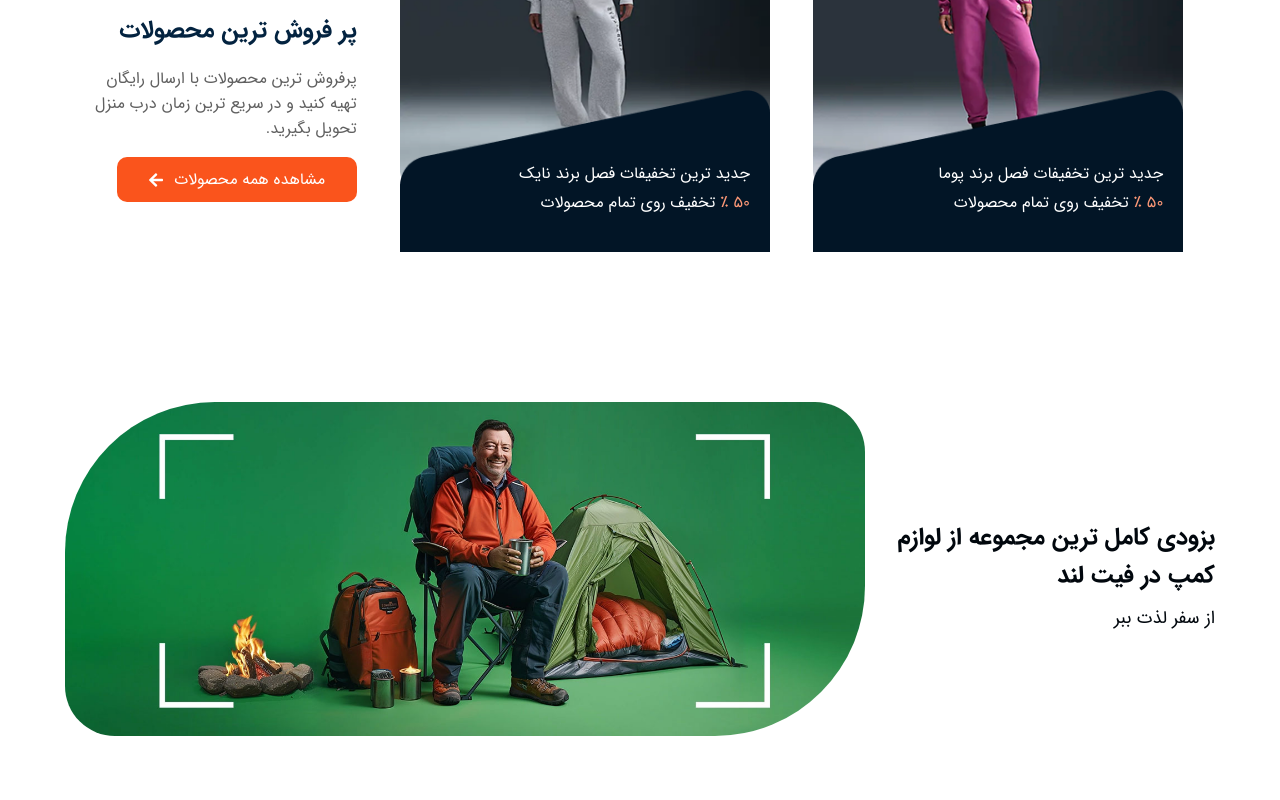
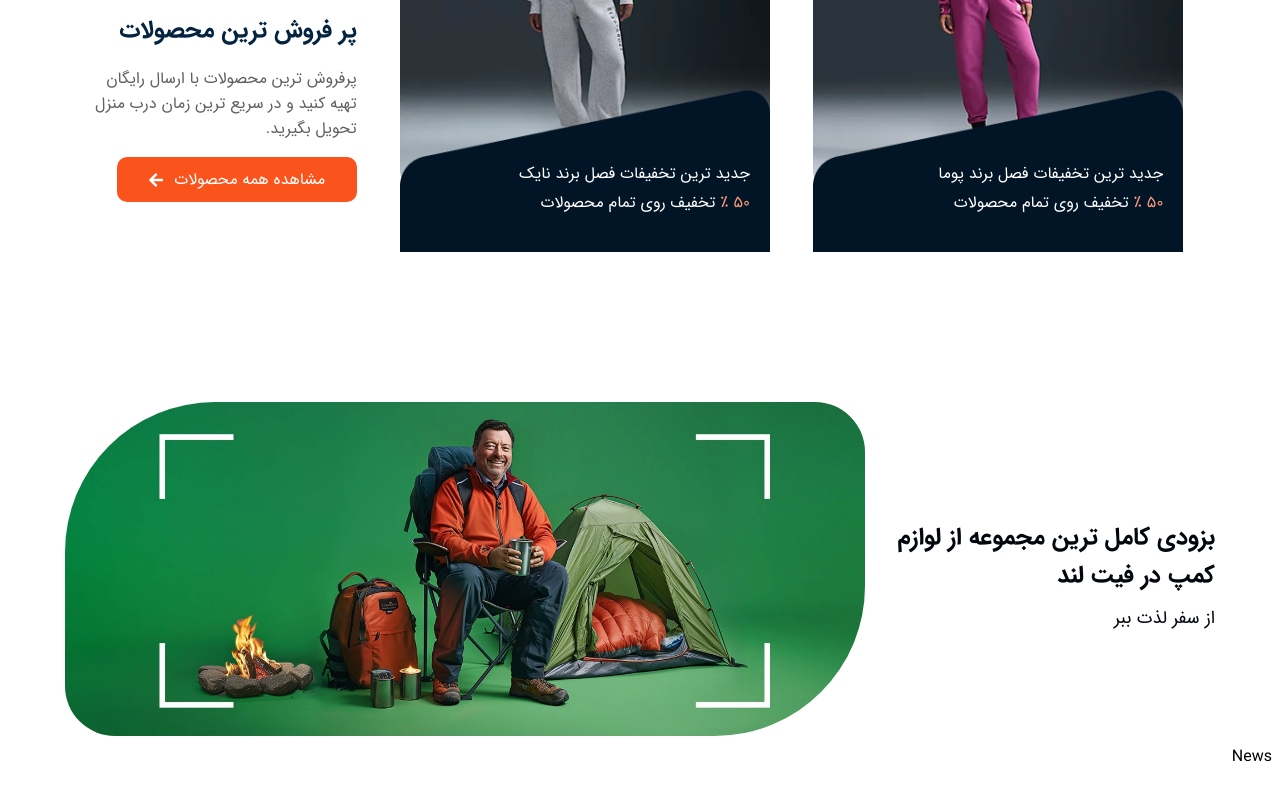
Before and after one commit to NooberThanYall/FitLand, a React (Vite) app: page / in a window 1280 px wide. Shown: the part 4949-5749 px from the top of the page. Before the commit the page ends 5728 px from the top, so only its background shows below. Built offline with nearby package versions, Linux system fonts and the light colour scheme.

Commit message:
create files to develope the news section

```diff
--- /dev/null
+++ b/src/Components/Home/News/News.tsx
@@ -0,0 +1,8 @@
+import './News.css'
+import './mediaNews.css'
+
+export default function News() {
+  return (
+    <div>News</div>
+  )
+}
--- a/src/Pages/Home/Home.tsx
+++ b/src/Pages/Home/Home.tsx
@@ -7,6 +7,7 @@ import VipOffBike from '../../Components/Home/VipOffBike/VipOffBike'
 import MostSell from '../../Components/Home/MostSell/MostSell'
 import CampImg from '../../Components/Home/CampImg/CampImg'
 import Aerobic from '../../Components/Home/Aerobic/Aerobic'
+import News from '../../Components/Home/News/News'
 
 export default function Home() {
   return (
@@ -20,6 +21,7 @@ export default function Home() {
         <VipOffBike />
         <MostSell />
         <CampImg />
+        <News />
     </div>
   )
 }
```
Also changed, not shown: src/Components/Home/News/News.css (added), src/Components/Home/News/mediaNews.css (added).
